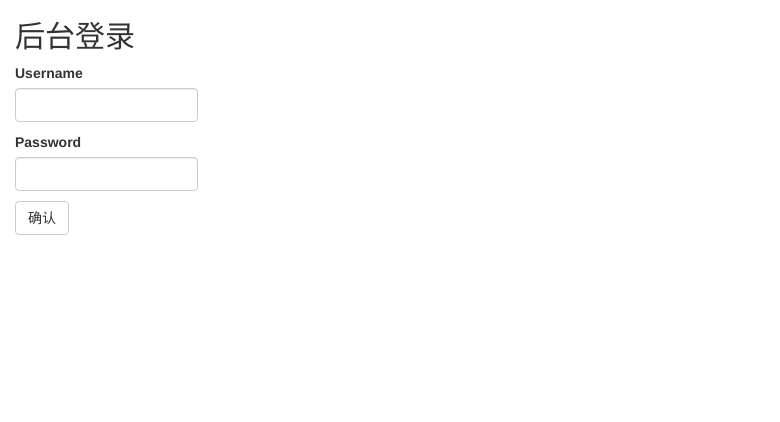
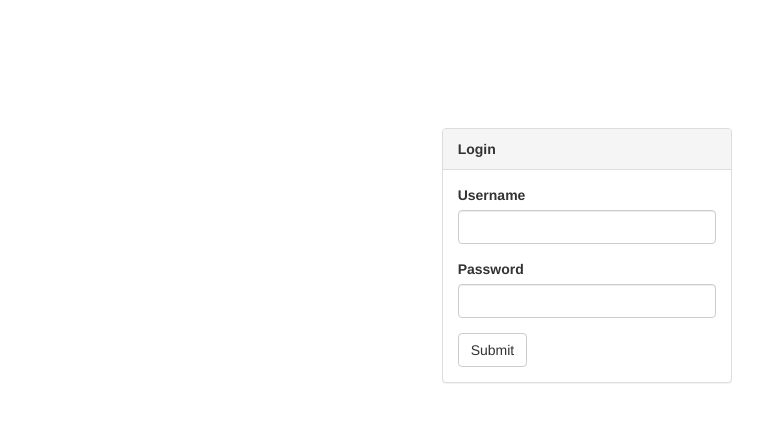
Before and after one commit to dxmmm/znion.com, a plain HTML site: page admin/login.html in a window 1280 px wide. Shown: the whole page, without its empty margins (0-780 px from the left). Drawn offline with Linux system fonts and the light colour scheme.

Commit message:
完成登录界面

```diff
--- a/admin/login.html
+++ b/admin/login.html
@@ -5,22 +5,31 @@
 	<meta name="viewport" content="width=device-width, initial-scale=1, maximum-scale=1, user-scalable=no">
 	<title>资联虹康官网后台</title>
 	<link rel="stylesheet" type="text/css" href="lib/bootstrap/bootstrap.min.css">
+	<style>
+		.container {
+			margin-top: 10%;
+		}
+	</style>
 </head>
 <body>
 
-	<div class="container col-lg-2">
-		<h2>后台登录</h2>
-		<p>
-			<label for="username">Username</label>
-			<input type="text" id="username" class="form-control">
-		</p>
-		<p>
-			<label for="password">Password</label>
-			<input type="password" id="password" class="form-control">
-		</p>
-		<p>
-			<button class="btn btn-default">确认</button>
-		</p>
+	<div class="container col-lg-3 col-md-4 col-sm-6 col-xs-10 col-lg-offset-4 col-md-offset-4 col-sm-offset-3 col-xs-offset-1">
+		<div class="panel panel-default">
+			<div class="panel-heading">
+				<strong>Login</strong>
+			</div>
+			<div class="panel-body">
+				<div class="form-group">
+					<label for="username">Username</label>
+					<input type="text" id="username" class="form-control">
+				</div>
+				<div class="form-group">
+					<label for="password">Password</label>
+					<input type="password" id="password" class="form-control">
+				</div>
+				<button class="btn btn-default">Submit</button>
+			</div>
+		</div>
 	</div>
 
 	<script src="core/jquery-3.2.1.min.js"></script>
```
